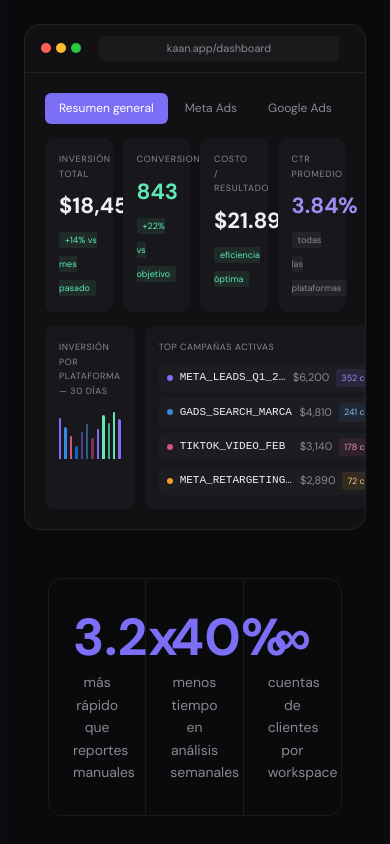
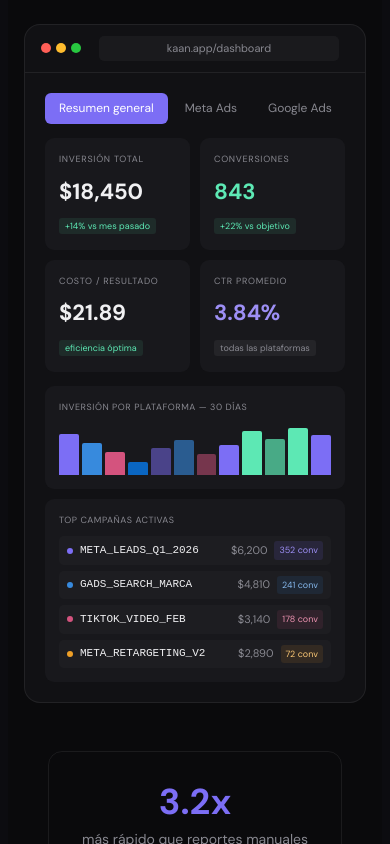
Before and after one commit to pootcaamaleduardo21-collab/Reporteador, a Next.js app: page / in a window 390 px wide. Shown: the part 940-1784 px from the top of the page. Built offline with nearby package versions, Linux system fonts and the light colour scheme.

Commit message:
responsive stats pricing dashboard mockup mobile

```diff
--- a/app/page.js
+++ b/app/page.js
@@ -59,6 +59,12 @@ export default function Landing() {
     <div className={dm.className} style={{fontSize:'15px',lineHeight:'1.6',color:TEXT,background:BG,minHeight:'100vh'}}>
       <style>{`
         @media (max-width: 768px) {
+          .kn-gstats { grid-template-columns: 1fr !important; }
+          .kn-gstats > div { border-right: none !important; border-bottom: 0.5px solid rgba(255,255,255,0.07) !important; }
+          .kn-gpricing { grid-template-columns: 1fr !important; max-width: 100% !important; }
+          .kn-g4 { grid-template-columns: repeat(2,minmax(0,1fr)) !important; }
+          .kn-g2 { grid-template-columns: 1fr !important; }
+          .kn-stat-n { font-size: 36px !important; }
           .kaan-nav-links { display: none !important; }
           .kaan-nav-right { gap: 6px !important; }
           .kaan-nav-right button:first-child { display: none !important; }
@@ -170,7 +176,7 @@ export default function Landing() {
               <div key={t} style={{padding:'6px 14px',borderRadius:6,fontSize:'12px',cursor:'pointer',whiteSpace:'nowrap',background:i===0?ACC:'none',color:i===0?'white':MUTED}}>{t}</div>
             ))}
           </div>
-          <div style={{display:'grid',gridTemplateColumns:'repeat(4,minmax(0,1fr))',gap:10,marginBottom:14}}>
+          <div style={{display:'grid',gridTemplateColumns:'repeat(4,minmax(0,1fr))',gap:10,marginBottom:14}} className='kn-g4'>
             {[
               {label:'Inversión total',val:'$18,450',color:TEXT,badge:'+14% vs mes pasado',pos:true},
               {label:'Conversiones',val:'843',color:ACC2,badge:'+22% vs objetivo',pos:true},
@@ -184,7 +190,7 @@ export default function Landing() {
               </div>
             ))}
           </div>
-          <div style={{display:'grid',gridTemplateColumns:'1fr 1fr',gap:10}}>
+          <div style={{display:'grid',gridTemplateColumns:'1fr 1fr',gap:10}} className='kn-g2'>
             <div style={{background:SURF2,borderRadius:9,padding:14}}>
               <div style={{fontSize:'9px',color:MUTED,marginBottom:9,textTransform:'uppercase',letterSpacing:'.06em'}}>Inversión por plataforma — 30 días</div>
               <div style={{display:'flex',alignItems:'flex-end',gap:3,height:52}}>
@@ -212,10 +218,10 @@ export default function Landing() {
 
       {/* STATS */}
       <div style={{padding:'0 40px 80px',maxWidth:1100,margin:'0 auto'}}>
-        <div style={{display:'grid',gridTemplateColumns:'repeat(3,minmax(0,1fr))',border:`0.5px solid ${BOR}`,borderRadius:14,overflow:'hidden'}}>
+        <div style={{display:'grid',gridTemplateColumns:'repeat(3,minmax(0,1fr))',border:`0.5px solid ${BOR}`,borderRadius:14,overflow:'hidden'}} className='kn-gstats'>
           {[{n:'3.2x',l:'más rápido que reportes manuales'},{n:'40%',l:'menos tiempo en análisis semanales'},{n:'∞',l:'cuentas de clientes por workspace'}].map((s,i)=>(
             <div key={s.n} style={{padding:'32px 24px',borderRight:i<2?`0.5px solid ${BOR}`:'none',textAlign:'center'}}>
-              <div style={{fontSize:'52px',fontWeight:700,color:ACC,lineHeight:1,marginBottom:8}}>{s.n}</div>
+              <div className='kn-stat-n' style={{fontSize:'52px',fontWeight:700,color:ACC,lineHeight:1,marginBottom:8}}>{s.n}</div>
               <div style={{fontSize:'14px',color:MUTED}}>{s.l}</div>
             </div>
           ))}
@@ -292,7 +298,7 @@ export default function Landing() {
         <div style={{fontSize:'11px',textTransform:'uppercase',letterSpacing:'.12em',color:ACC,marginBottom:12,fontWeight:600}}>Precios</div>
         <h2 className='kaan-section-title' style={{fontSize:'40px',fontWeight:700,lineHeight:1.15,letterSpacing:'-0.025em',marginBottom:14,color:TEXT}}>Simple y sin sorpresas</h2>
         <p style={{fontSize:'16px',color:MUTED,maxWidth:440,lineHeight:1.75,margin:'0 auto 48px'}}>Empieza gratis y escala cuando lo necesites.</p>
-        <div style={{display:'grid',gridTemplateColumns:'1fr 1fr',gap:16,maxWidth:700,margin:'0 auto',textAlign:'left'}}>
+        <div style={{display:'grid',gridTemplateColumns:'1fr 1fr',gap:16,maxWidth:700,margin:'0 auto',textAlign:'left'}} className='kn-gpricing'>
           <div style={{background:SURF,border:`0.5px solid ${BOR}`,borderRadius:16,padding:28}}>
             <div style={{fontSize:'13px',color:MUTED,marginBottom:10}}>Free</div>
             <div style={{display:'flex',alignItems:'baseline',gap:4,marginBottom:4}}>
```
